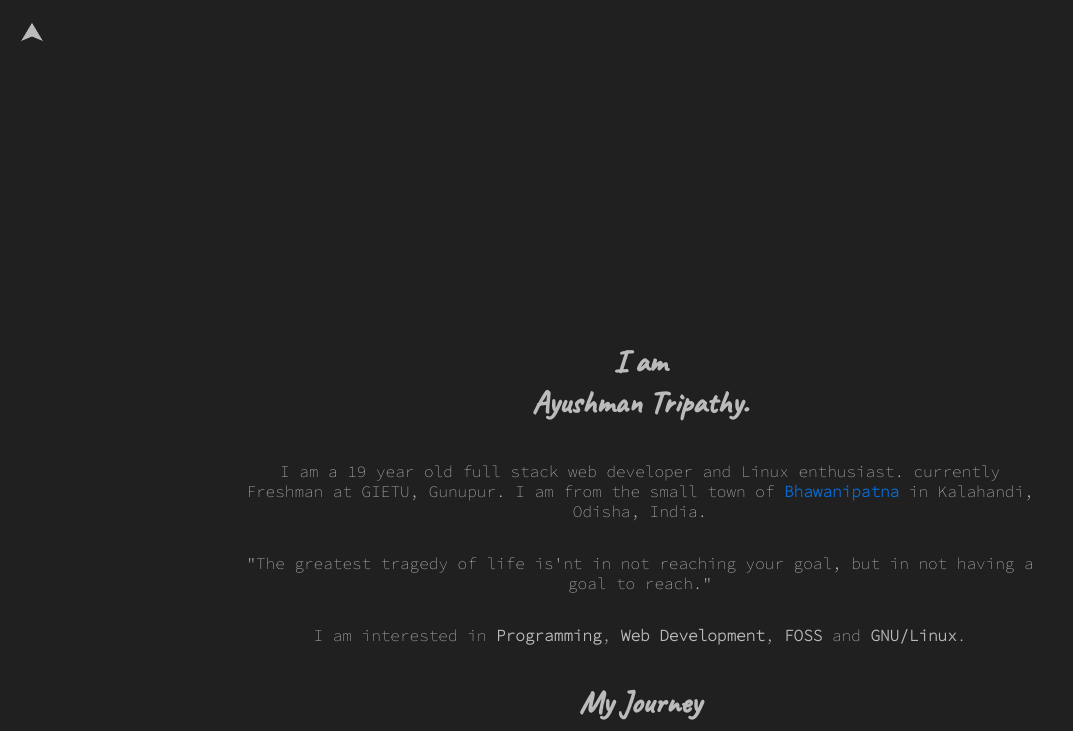
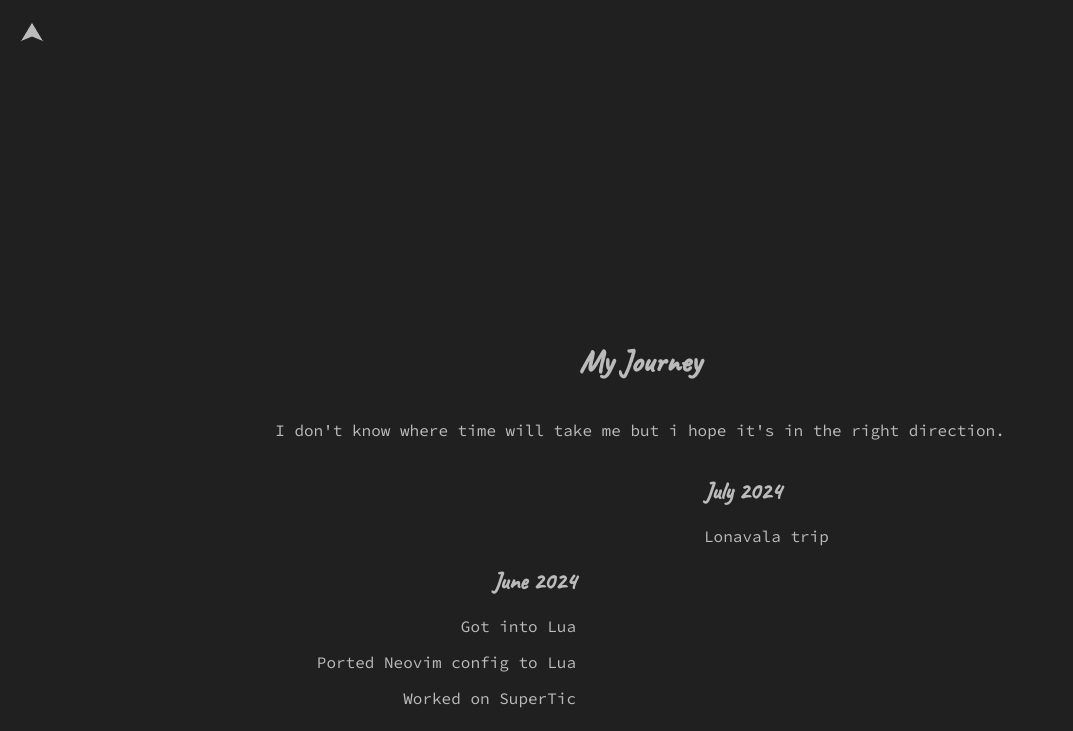
Before and after one commit to AyushmanTripathy/portfolio, a SvelteKit app: page /about in a window 1280 px wide. Shown: the top 731 px of the page, without its empty margins (0-1073 px from the left). Built offline with nearby package versions, Linux system fonts and the light colour scheme.

Commit message:
few tweeks

```diff
--- a/src/routes/_index/Projects.svelte
+++ b/src/routes/_index/Projects.svelte
@@ -50,10 +50,10 @@
     max-width: 700px;
   }
   div {
-    border: 3px solid $sec;
+    @include shadow;
+    background-color: $sec;
     border-radius: 10px;
-    padding-left: 5px;
-    padding-right: 3px;
+    padding: 10px;
   }
   div:hover {
     border-color: $hl;
--- a/src/routes/_index/Tech.svelte
+++ b/src/routes/_index/Tech.svelte
@@ -1,27 +1,35 @@
 <script>
   import { onMount } from "svelte";
   import load from "$lib/loader.js";
-
-  let titles = [], contents = [];
-  onMount(async () => {
-    const arr = await load("tech.txt");
-    titles = arr[0];
-    contents = arr[1];
-  })
+  const links = [
+    "https://img.shields.io/badge/JavaScript-323330?style=for-the-badge&logo=javascript&logoColor=F7DF1E",
+    "https://img.shields.io/badge/C-00599C?style=for-the-badge&logo=c&logoColor=white",
+    "https://img.shields.io/badge/c++-%2300599C.svg?style=for-the-badge&logo=c%2B%2B&logoColor=white",
+    "https://img.shields.io/badge/Python-FFD43B?style=for-the-badge&logo=python&logoColor=blue",
+    "https://img.shields.io/badge/flask-%23000.svg?style=for-the-badge&logo=flask&logoColor=white",
+    "https://img.shields.io/badge/lua-%232C2D72.svg?style=for-the-badge&logo=lua&logoColor=white",
+    "https://img.shields.io/badge/Svelte-4A4A55?style=for-the-badge&logo=svelte&logoColor=FF3E00",
+    "https://img.shields.io/badge/React-20232A?style=for-the-badge&logo=react&logoColor=61DAFB",
+    "https://img.shields.io/badge/Linux-FCC624?style=for-the-badge&logo=linux&logoColor=black",
+    "https://img.shields.io/badge/Shell_Script-121011?style=for-the-badge&logo=gnu-bash&logoColor=white",
+    "https://img.shields.io/badge/MySQL-005C84?style=for-the-badge&logo=mysql&logoColor=white",
+    "https://img.shields.io/badge/Node.js-339933?style=for-the-badge&logo=nodedotjs&logoColor=white",
+    "https://img.shields.io/badge/Sass-CC6699?style=for-the-badge&logo=sass&logoColor=white",
+    "https://img.shields.io/badge/NeoVim-%2357A143.svg?&style=for-the-badge&logo=neovim&logoColor=white",
+    "https://img.shields.io/badge/GIT-E44C30?style=for-the-badge&logo=git&logoColor=white",
+    "https://img.shields.io/badge/CSS3-1572B6?style=for-the-badge&logo=css3&logoColor=white",
+    "https://img.shields.io/badge/HTML5-E34F26?style=for-the-badge&logo=html5&logoColor=white",
+  ];
 </script>
 
 <main>
-  <h1>Technologies I use,</h1>
-  <section>
-    {#each contents as content,i}
-      <div>
-        <h2>{titles[i]}</h2>
-        {#each content as line,x}
-          <p>{`${x + 1}. ${line}`}</p>
-        {/each}
-      </div>
+  <h1>Technologies i use,</h1>
+  <p> I use technologies, depending on the work at hand, but some notable ones are</p>
+  <p>
+    {#each links as link}
+      <img src="{link}" alt="">
     {/each}
-  </section>
+  </p>
 </main>
 
 <style lang="scss">
@@ -37,7 +45,7 @@
     padding-bottom: 20px;
   }
   section {
-    @include section(fit-content,90vw);
+    @include section(fit-content, 90vw);
     @include grid(1fr 1fr 1fr, 1fr);
     max-width: 500px;
   }
@@ -50,6 +58,9 @@
   h2 {
     text-decoration: underline;
   }
+  p {
+    @include para;
+  }
   div {
     text-align: center;
   }
--- a/src/routes/about/+page.svelte
+++ b/src/routes/about/+page.svelte
@@ -6,7 +6,6 @@
 
 <BackButton url="/" />
 <main>
-  <Home />
   <Journey />
   <div></div>
 </main>
--- a/src/routes/about/Home.svelte
+++ /dev/null
@@ -1,40 +0,0 @@
-<script>
-  import { onMount } from "svelte";
-  onMount(() => {
-    document.title = "Hey There! 👋";
-  });
-</script>
-
-<main>
-  <h1>I am<br />Ayushman Tripathy.</h1>
-  <p class="para">
-    I am a {new Date().getYear() - 104} year old full stack web
-    developer and Linux enthusiast. currently Freshman at GIETU, Gunupur. I am from the small town of
-    <a href="https://en.wikipedia.org/wiki/Bhawanipatna"> Bhawanipatna </a>
-    in Kalahandi, Odisha, India.
-  </p>
-  <p class="para">
-    "The greatest tragedy of life is'nt in not reaching your goal, but in not
-    having a goal to reach."
-  </p>
-  <p class="para">
-    I am interested in
-    <strong>Programming</strong>, <strong>Web Development</strong>,
-    <strong> FOSS </strong> and <strong> GNU/Linux</strong>.
-  </p>
-</main>
-
-<style lang="scss">
-  @import "../../app.scss";
-  main {
-    @include section(fit-content, 100vw);
-    @include flex(column);
-    @include flex-center;
-    text-align: center;
-    padding-top: 40vh;
-  }
-  p {
-    @include para;
-    @include mono;
-  }
-</style>
--- a/src/routes/about/Journey.svelte
+++ b/src/routes/about/Journey.svelte
@@ -36,6 +36,7 @@
     @include flex(column);
     @include flex-center;
     @include mono;
+    padding-top: 40vh;
     text-align:center;
   }
   section {
--- a/static/global.css
+++ b/static/global.css
@@ -1,4 +1,4 @@
-@import url("https://fonts.googleapis.com/css2?family=Caveat:wght@500&family=Source+Code+Pro:wght@200&display=swap");
+@import url("https://fonts.googleapis.com/css2?family=Caveat:wght@500&family=Source+Code+Pro:wght@400&display=swap");
 
 body {
   -ms-overflow-style: none; /* Internet Explorer 10+ */
```
Also changed, not shown: src/routes/_index/About.svelte (+8 -7 lines), static/journey.txt, static/tech.txt.
